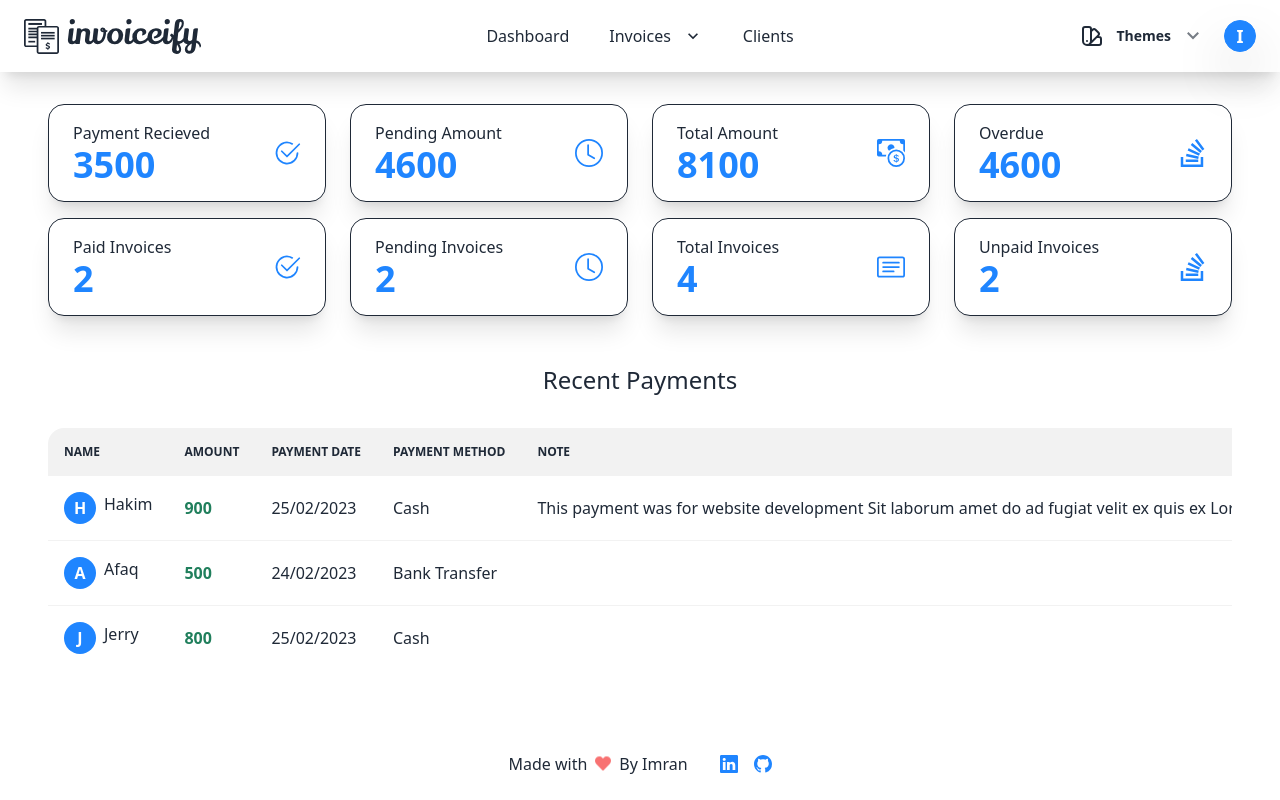
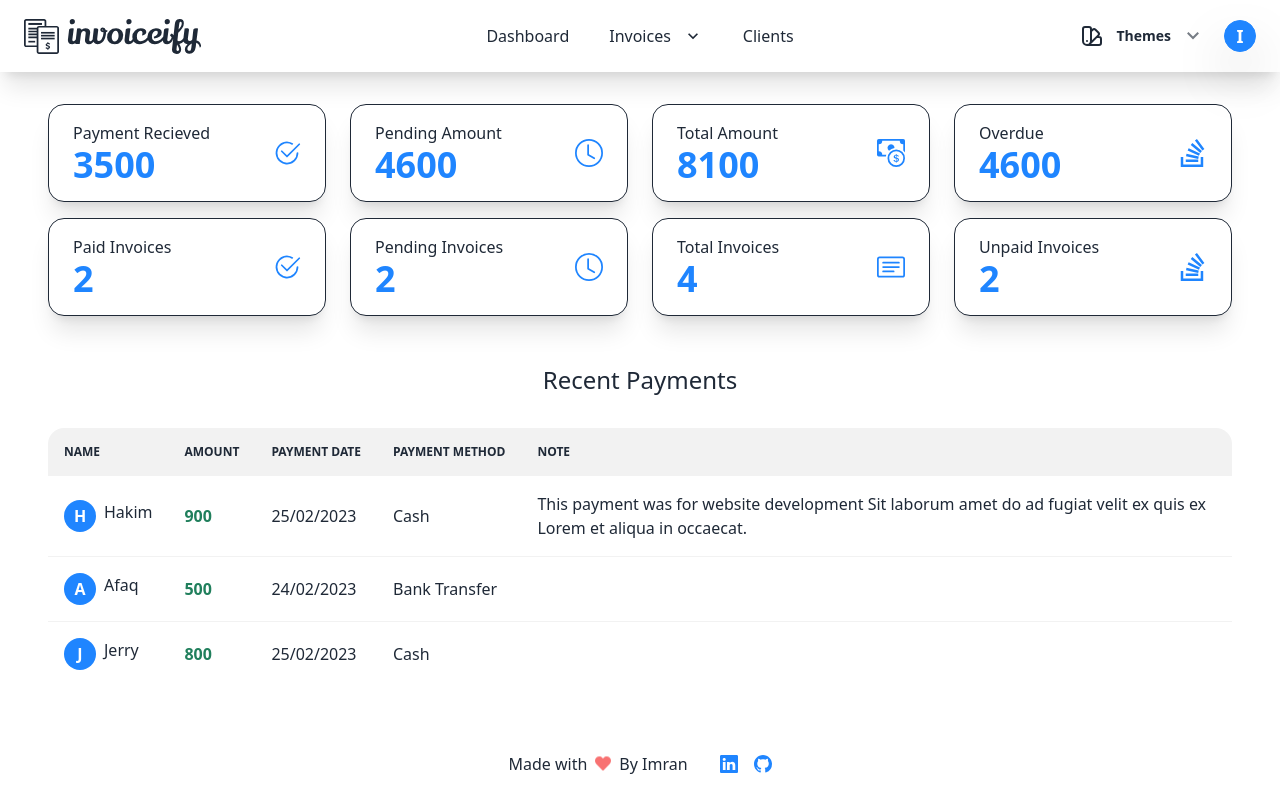
Before and after one commit to imrantahir16/invoiceify, a React (Create React App) app in the folder frontend/: page /dashboard in a window 1280 px wide. Built offline with nearby package versions, Linux system fonts and the light colour scheme.

Commit message:
app style change

```diff
--- a/frontend/src/App.js
+++ b/frontend/src/App.js
@@ -16,7 +16,7 @@ import InvcoiceDetails from "./components/invoices/InvcoiceDetails";
 function App() {
   const user = true;
   return (
-    <div className="min-h-screen flex flex-col">
+    <div className="min-h-screen flex flex-col selection:bg-primary selection:text-primary-content">
       {user && <Navbar />}
       {!user && <Header />}
       <div className="flex-1">
--- a/frontend/src/components/clients/ClientTable.jsx
+++ b/frontend/src/components/clients/ClientTable.jsx
@@ -32,7 +32,6 @@ const ClientTable = () => {
     <>
       <div className="hidden md:block overflow-x-auto scrollbar-thin scrollbar-thumb-rounded-lg scrollbar-thumb-base-content">
         <table className="table w-full ">
-          {/* head */}
           <thead>
             <tr>
               <th className="">ID</th>
@@ -43,7 +42,6 @@ const ClientTable = () => {
             </tr>
           </thead>
           <tbody>
-            {/* row 1 */}
             {tableData.map((client, index) => {
               return <ClientRow key={client.id} client={client} />;
             })}
--- a/frontend/src/components/dashboard/Table.jsx
+++ b/frontend/src/components/dashboard/Table.jsx
@@ -38,7 +38,6 @@ const Table = () => {
           <thead>
             <tr>
               <th className="">Name</th>
-              {/* <th>Paid By</th> */}
               <th className="">Amount</th>
               <th className="">Payment Date</th>
               <th className="">Payment Method</th>
@@ -46,7 +45,6 @@ const Table = () => {
             </tr>
           </thead>
           <tbody>
-            {/* row 1 */}
             {tableData.map((row, index) => {
               return <TableRow key={index} data={row} />;
             })}
--- a/frontend/src/components/dashboard/TableRow.jsx
+++ b/frontend/src/components/dashboard/TableRow.jsx
@@ -16,7 +16,7 @@ const TableRow = ({ data }) => {
       </td>
       <td>{data.paymentDate}</td>
       <td>{data.paymentMethod}</td>
-      <td className="">{data?.note ? data.note : " "}</td>
+      <td className="whitespace-normal">{data?.note ? data.note : " "}</td>
     </tr>
   );
 };
--- a/frontend/src/components/invoices/InvoiceTable.jsx
+++ b/frontend/src/components/invoices/InvoiceTable.jsx
@@ -36,7 +36,6 @@ const InvoiceTable = () => {
     <>
       <div className="hidden md:block overflow-x-auto scrollbar-thin scrollbar-thumb-rounded-lg scrollbar-thumb-base-content">
         <table className="table w-full ">
-          {/* head */}
           <thead>
             <tr>
               <th className="">#No.</th>
@@ -48,7 +47,6 @@ const InvoiceTable = () => {
             </tr>
           </thead>
           <tbody>
-            {/* row 1 */}
             {invoiceData.map((row) => {
               return <InvoiceRow key={row.id} data={row} />;
             })}
--- a/frontend/src/pages/Invoices.jsx
+++ b/frontend/src/pages/Invoices.jsx
@@ -13,7 +13,7 @@ const Invoices = () => {
             />
             <button
               aria-label="search button"
-              className="btn bg-base-200 hover:bg-base-300 border-base-200 hover:border-0 btn-square btn-sm sm:btn-md"
+              className="btn bg-base-300 hover:bg-base-200 border-base-300 hover:border-0 btn-square btn-sm sm:btn-md"
             >
               <svg
                 xmlns="http://www.w3.org/2000/svg"
```
